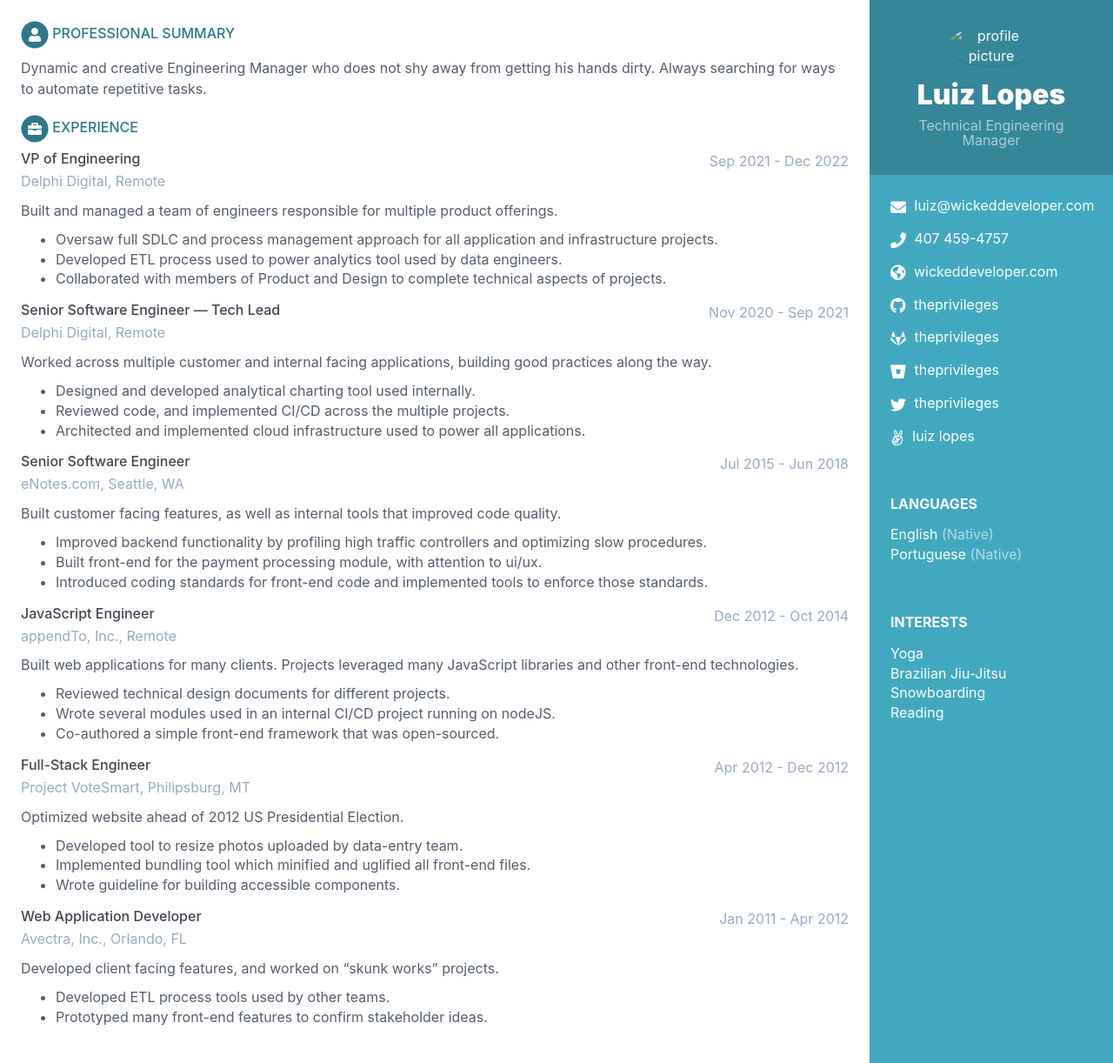
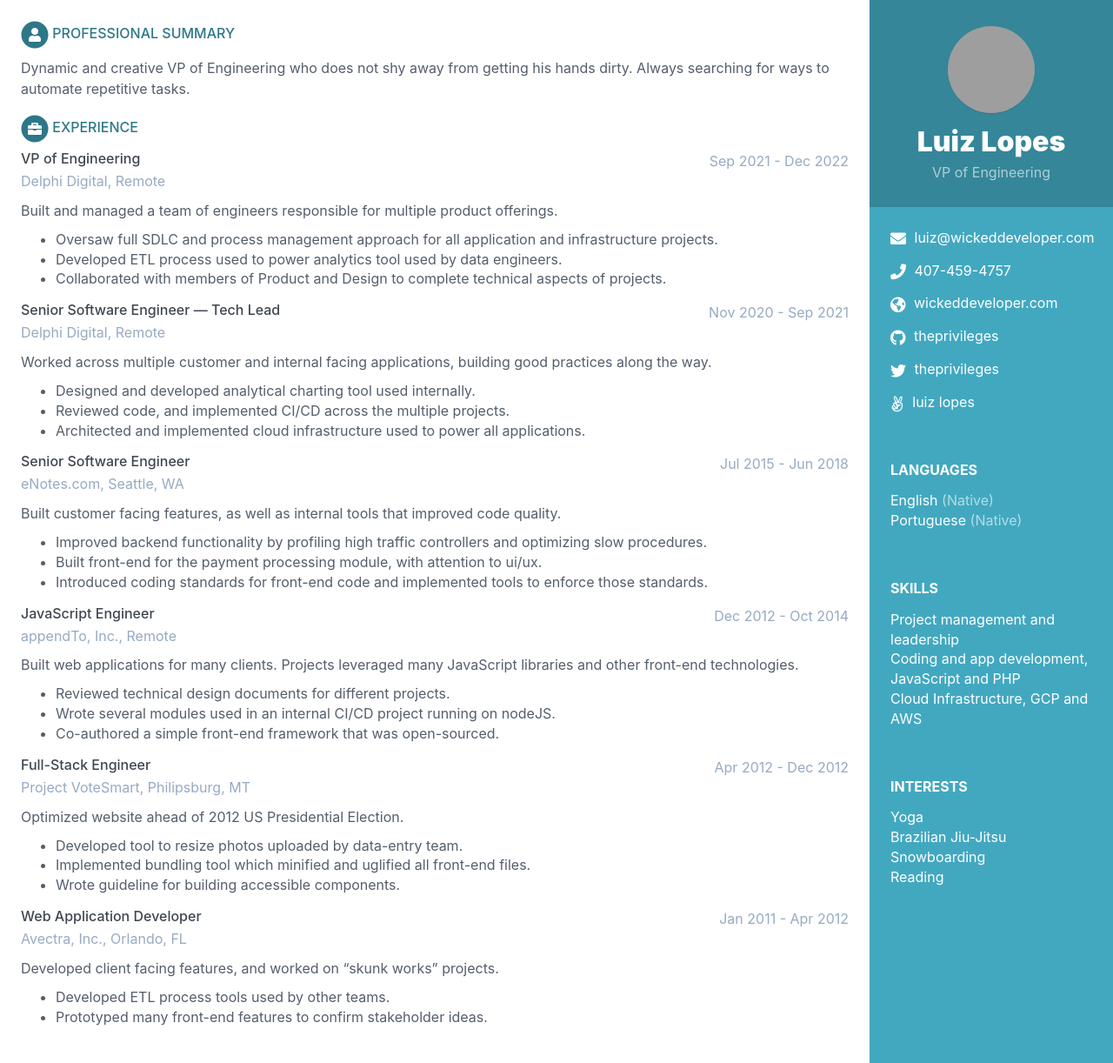
Before and after one commit to theprivileges/luizlopes.io, a Jekyll site: the page built from index.html, in a window 1280 px wide. Shown: the whole page at 87% size. Built offline with Jekyll 4.4.1, drawn with Linux system fonts in a browser that asks for light colours; grey boxes are pictures that could not be loaded.

Commit message:
feat(skills): Add skills data
- Add skills information so it renders onto sidebar
- Use GH profile picture
- Use lastest role in the professional summary

```diff
--- a/_data/data.yml
+++ b/_data/data.yml
@@ -5,17 +5,17 @@
 sidebar:
     # Profile information
     name: Luiz Lopes
-    tagline: Technical Engineering Manager
-    avatar: profile.png  #place a 100x100 picture inside /assets/images/ folder and provide the name of the file below
+    tagline: VP of Engineering
+    avatar: https://avatars0.githubusercontent.com/theprivileges?v=3&s=100  #place a 100x100 picture inside /assets/images/ folder and provide the name of the file below
 
     # Sidebar links
     email: luiz@wickeddeveloper.com
-    phone: 407 459-4757
+    phone: 407-459-4757
     website: wickeddeveloper.com
     linkedin:
     github: theprivileges
-    gitlab: theprivileges
-    bitbucket: theprivileges
+    # gitlab: theprivileges
+    # bitbucket: theprivileges
     twitter: theprivileges
     angellist: luiz-lopes
     stack-overflow:
@@ -45,7 +45,7 @@ sidebar:
 career-profile:
     title: Professional Summary
     summary: |
-      Dynamic and creative Engineering Manager who does not shy away from getting his hands dirty. Always searching for ways to automate repetitive tasks.
+      Dynamic and creative VP of Engineering who does not shy away from getting his hands dirty. Always searching for ways to automate repetitive tasks.
 
 experiences:
     - role: VP of Engineering
@@ -100,3 +100,9 @@ experiences:
         Developed client facing features, and worked on "skunk works" projects.
           - Developed ETL process tools used by other teams.
           - Prototyped many front-end features to confirm stakeholder ideas.
+skills:
+  title: Skills
+  toolset:
+    - name: Project management and leadership
+    - name: Coding and app development, JavaScript and PHP
+    - name: Cloud Infrastructure, GCP and AWS
```
